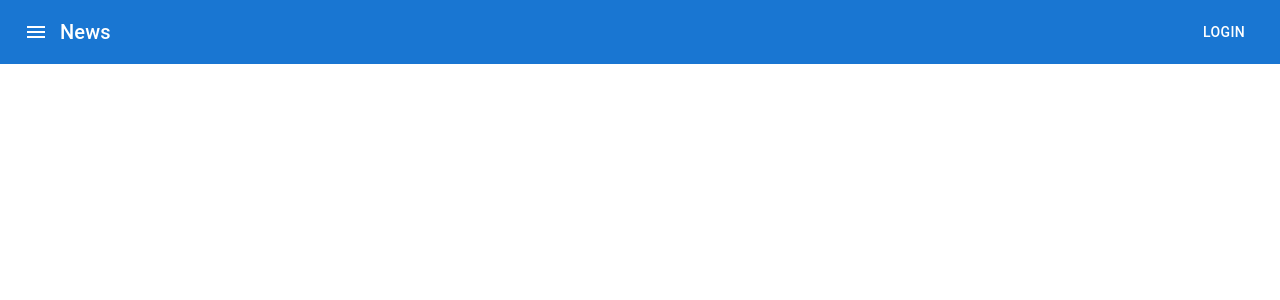
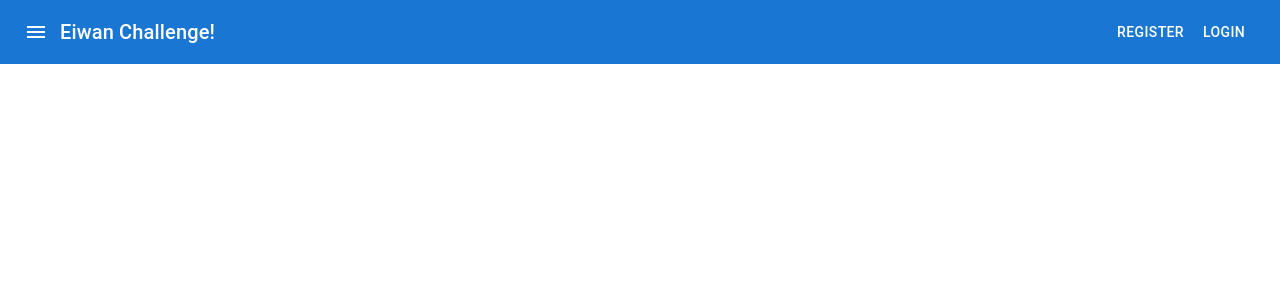
Before and after one commit to bsrodrigue/eiwan_challenge, a React (Create React App) app: page / in a window 1280 px wide. Shown: the top 300 px of the page. Built offline with nearby package versions, Linux system fonts and the light colour scheme.

Commit message:
AppBar is basically set

```diff
--- a/src/App.tsx
+++ b/src/App.tsx
@@ -25,14 +25,12 @@ const App: React.FC<Props> = () => {
         <Toolbar>
           <ToggleButton />
           <Typography variant="h6" component="div" sx={{ flexGrow: 1 }}>
-            News
+            Eiwan Challenge!
           </Typography>
+          <Button color="inherit">Register</Button>
           <Button color="inherit">Login</Button>
         </Toolbar>
-
       </AppBar>
-
-
     </Box>
   );
 }
```
